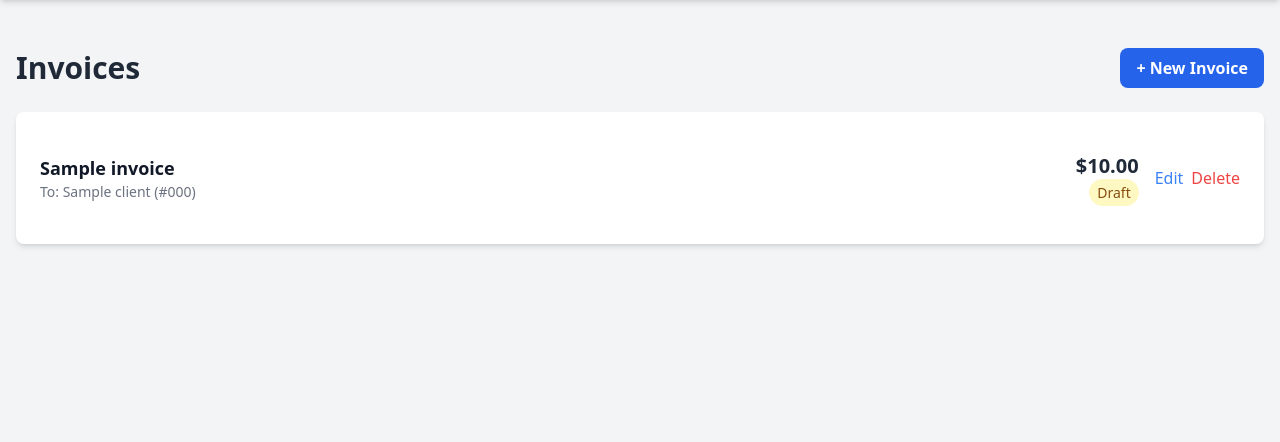
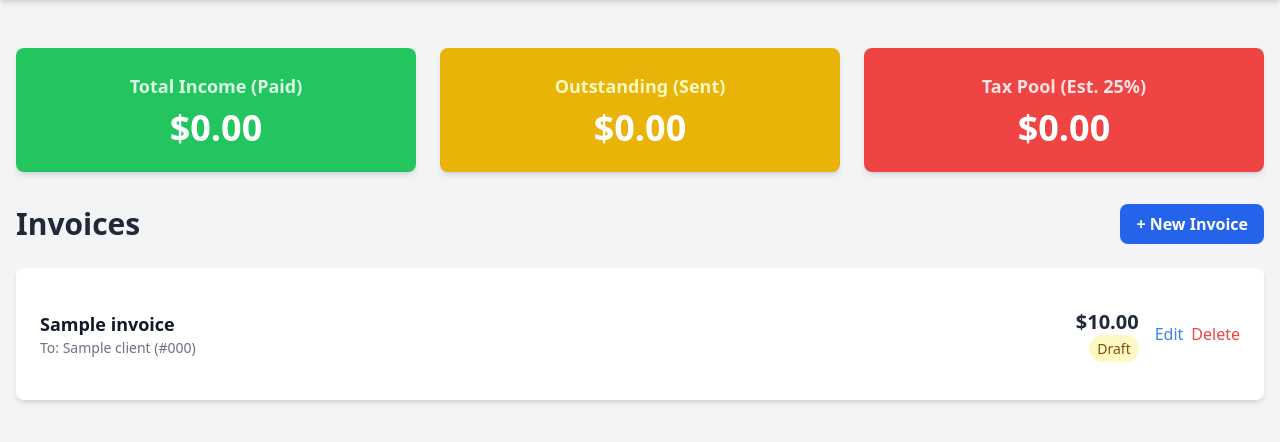
Before and after one commit to Tilooo/momentum, a Django app: page / in a window 1280 px wide. Shown: the part 60-502 px from the top of the page. Run offline with Django 5.2, Linux system fonts and the light colour scheme; tables that the repository leaves empty hold one stand-in row (values such as "Sample post"); some libraries are stand-ins or nearby versions.

Commit message:
9. Tax Pool feature.

```diff
--- a/core/templates/core/invoice_list.html
+++ b/core/templates/core/invoice_list.html
@@ -1,28 +1,41 @@
 {% extends 'core/base.html' %}
+{% load humanize %} <!-- the number-formatting tools -->
 
 {% block content %}
+<!-- financials dashboard -->
+<div class="grid grid-cols-1 md:grid-cols-3 gap-6 mb-8">
+    <div class="bg-green-500 text-white p-6 rounded-lg shadow-md text-center">
+        <h2 class="text-lg font-semibold text-green-100">Total Income (Paid)</h2>
+        <p class="text-4xl font-bold mt-2">${{ total_income|floatformat:2|intcomma }}</p>
+    </div>
+    <div class="bg-yellow-500 text-white p-6 rounded-lg shadow-md text-center">
+        <h2 class="text-lg font-semibold text-yellow-100">Outstanding (Sent)</h2>
+        <p class="text-4xl font-bold mt-2">${{ total_outstanding|floatformat:2|intcomma }}</p>
+    </div>
+    <div class="bg-red-500 text-white p-6 rounded-lg shadow-md text-center">
+        <h2 class="text-lg font-semibold text-red-100">Tax Pool (Est. 25%)</h2>
+        <p class="text-4xl font-bold mt-2">${{ tax_pool|floatformat:2|intcomma }}</p>
+    </div>
+</div>
+
+<!-- invoice management -->
 <div class="flex justify-between items-center mb-6">
     <h1 class="text-3xl font-bold">Invoices</h1>
-
-    <button
-        hx-get="{% url 'invoice-create' %}"
-        hx-target="#invoice-form-container"
-        hx-swap="innerHTML"
-        class="bg-blue-600 text-white font-bold py-2 px-4 rounded-lg hover:bg-blue-700 transition-colors">
+    <button hx-get="{% url 'invoice-create' %}" hx-target="#invoice-form-container" hx-swap="innerHTML" class="bg-blue-600 text-white font-bold py-2 px-4 rounded-lg hover:bg-blue-700">
         + New Invoice
     </button>
 </div>
-
 <div id="invoice-form-container" class="mb-6"></div>
 
-
-<!-- The list of invoices -->
+<!-- The invoice list -->
 <div id="invoice-list" class="bg-white shadow-md rounded-lg">
     <ul id="invoice-list-ul" class="space-y-4 p-6">
         {% for invoice in invoices %}
-            {% include 'core/partials/invoice_item.html' %}
+            {% if invoice.id %}
+                {% include 'core/partials/invoice_item.html' %}
+            {% endif %}
         {% empty %}
-            <li id="empty-message" class="text-center text-gray-500 py-4">No invoices yet. Click "+ New Invoice" to add one!</li>
+            <li id="empty-message" class="text-center text-gray-500 py-4">No invoices yet.</li>
         {% endfor %}
     </ul>
 </div>
--- a/core/views.py
+++ b/core/views.py
@@ -1,14 +1,96 @@
 # core/views.py
 
 import random
+from decimal import Decimal
+from django.db.models import Sum
 from django.shortcuts import render, get_object_or_404
 from django.http import HttpResponse
 from .models import Invoice, Client
 from .forms import InvoiceForm
 
+
 def invoice_list(request):
+    """
+    Fetches all invoices and calculates financial totals for the dashboard.
+    """
     invoices = Invoice.objects.all()
-    return render(request, 'core/invoice_list.html', {'invoices': invoices})
+
+    # total income from all PAID invoices calculated
+    paid_invoices_total = Invoice.objects.filter(status='PAID').aggregate(total=Sum('amount'))
+    total_income = paid_invoices_total['total'] or Decimal('0.00')
+
+    # total outstanding from all SENT invoices calculated
+    sent_invoices_total = Invoice.objects.filter(status='SENT').aggregate(total=Sum('amount'))
+    total_outstanding = sent_invoices_total['total'] or Decimal('0.00')
+
+    # tax rate as a Decimal
+    TAX_RATE = Decimal('0.25')
+    tax_pool = total_income * TAX_RATE
+
+    context = {
+        'invoices': invoices,
+        'total_income': total_income,
+        'total_outstanding': total_outstanding,
+        'tax_pool': tax_pool,
+    }
+    return render(request, 'core/invoice_list.html', context)
+
+
+
+def invoice_create(request):
+    form = InvoiceForm()
+    return render(request, 'core/partials/invoice_create_form.html', {'form': form})
+
+
+def invoice_store(request):
+    if request.method == 'POST':
+        form = InvoiceForm(request.POST)
+        if form.is_valid():
+            invoice = form.save(commit=False)
+            invoice.invoice_number = f'INV-{random.randint(1000, 9999)}'
+            invoice.save()
+            new_item_html = render(request, 'core/partials/invoice_item.html', {'invoice': invoice}).content.decode()
+            clear_form_html = '<div id="invoice-form-container" hx-swap-oob="true"></div>'
+            remove_empty_message_html = '<li id="empty-message" hx-swap-oob="true"></li>'
+            return HttpResponse(new_item_html + clear_form_html + remove_empty_message_html)
+        else:
+            return render(request, 'core/partials/invoice_create_form.html', {'form': form})
+    return HttpResponse("Invalid request method.", status=405)
+
+
+def invoice_edit(request, pk):
+    invoice = get_object_or_404(Invoice, pk=pk)
+    form = InvoiceForm(instance=invoice)
+    return render(request, 'core/partials/invoice_edit_form.html', {'form': form, 'invoice': invoice})
+
+
+def invoice_update(request, pk):
+    invoice = get_object_or_404(Invoice, pk=pk)
+    if request.method == 'POST':
+        form = InvoiceForm(request.POST, instance=invoice)
+        if form.is_valid():
+            form.save()
+            return render(request, 'core/partials/invoice_item.html', {'invoice': invoice})
+        else:
+            return render(request, 'core/partials/invoice_edit_form.html', {'form': form, 'invoice': invoice})
+    return HttpResponse("Invalid request method.", status=405)
+
+
+def invoice_delete(request, pk):
+    invoice = get_object_or_404(Invoice, pk=pk)
+    if request.method == 'DELETE':
+        invoice.delete()
+        return HttpResponse("")
+    return HttpResponse(status=405)
+
+
+def invoice_detail(request, pk):
+    invoice = get_object_or_404(Invoice, pk=pk)
+    return render(request, 'core/partials/invoice_item.html', {'invoice': invoice})
+
+
+def clear_form(request):
+    return HttpResponse("")
 
 # --- create views ---
 def invoice_create(request):
--- a/momentum_project/settings.py
+++ b/momentum_project/settings.py
@@ -40,6 +40,7 @@ INSTALLED_APPS = [
     'django.contrib.sessions',
     'django.contrib.messages',
     'django.contrib.staticfiles',
+    'django.contrib.humanize',
 ]
 
 MIDDLEWARE = [
```
